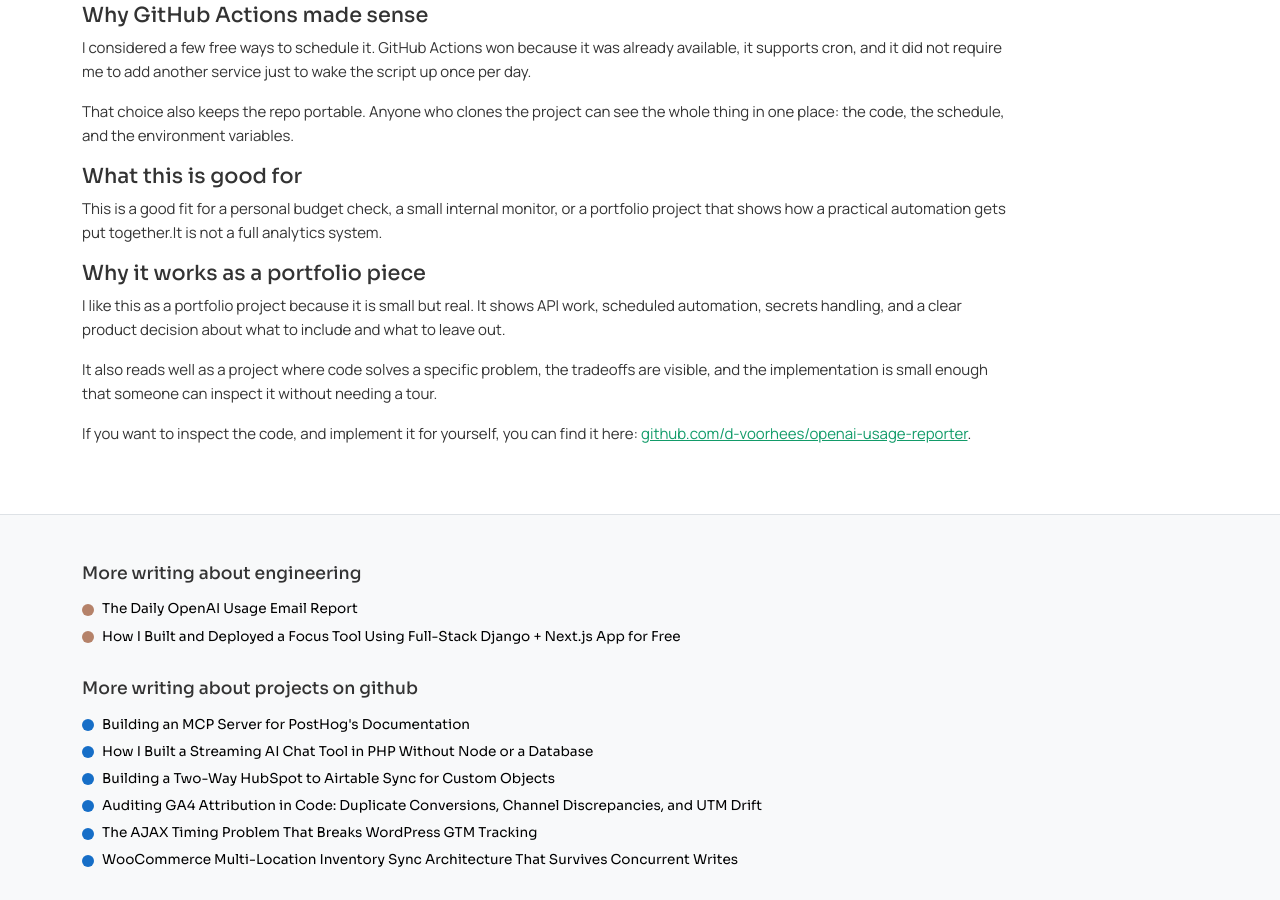
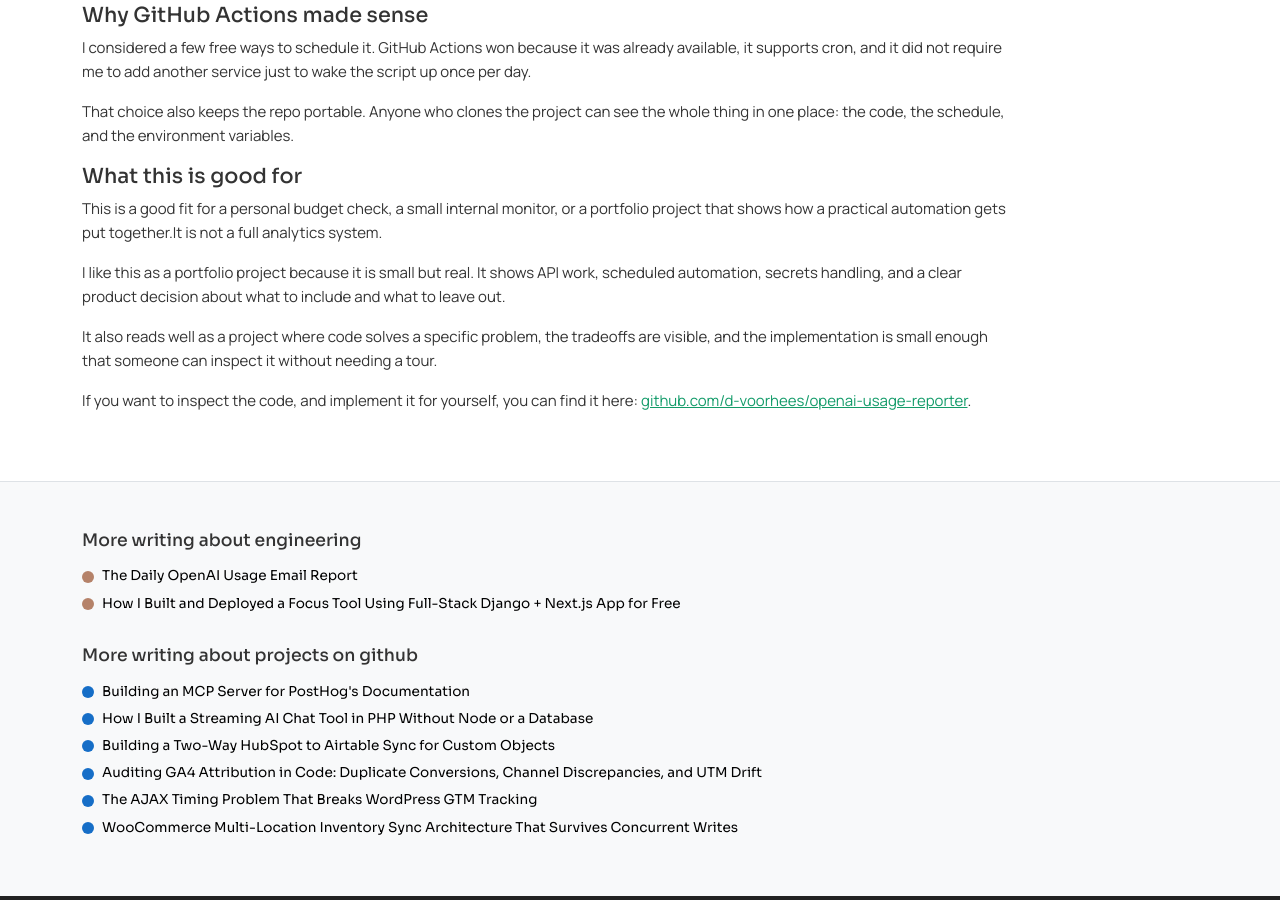
Before and after one commit to d-voorhees/dvoorhees.github.io, a Jekyll site: the page built from _posts/2026-08-05-how-i-built-a-free-daily-openai-usage-email-report.md, in a window 1280 px wide and 900 px high, scrolled down 1592 px. Built offline with Jekyll 4.4.1, drawn with Linux system fonts in a browser that asks for light colours; nearby versions of some CDN libraries; a style sheet for code colours, icons or effects is not loaded.

Commit message:
push change again

```diff
--- a/_posts/2026-08-05-how-i-built-a-free-daily-openai-usage-email-report.md
+++ b/_posts/2026-08-05-how-i-built-a-free-daily-openai-usage-email-report.md
@@ -75,8 +75,6 @@ That choice also keeps the repo portable. Anyone who clones the project can see
 
 This is a good fit for a personal budget check, a small internal monitor, or a portfolio project that shows how a practical automation gets put together.It is not a full analytics system.
 
-## Why it works as a portfolio piece
-
 I like this as a portfolio project because it is small but real. It shows API work, scheduled automation, secrets handling, and a clear product decision about what to include and what to leave out.
 
 It also reads well as a project where code solves a specific problem, the tradeoffs are visible, and the implementation is small enough that someone can inspect it without needing a tour.
```
